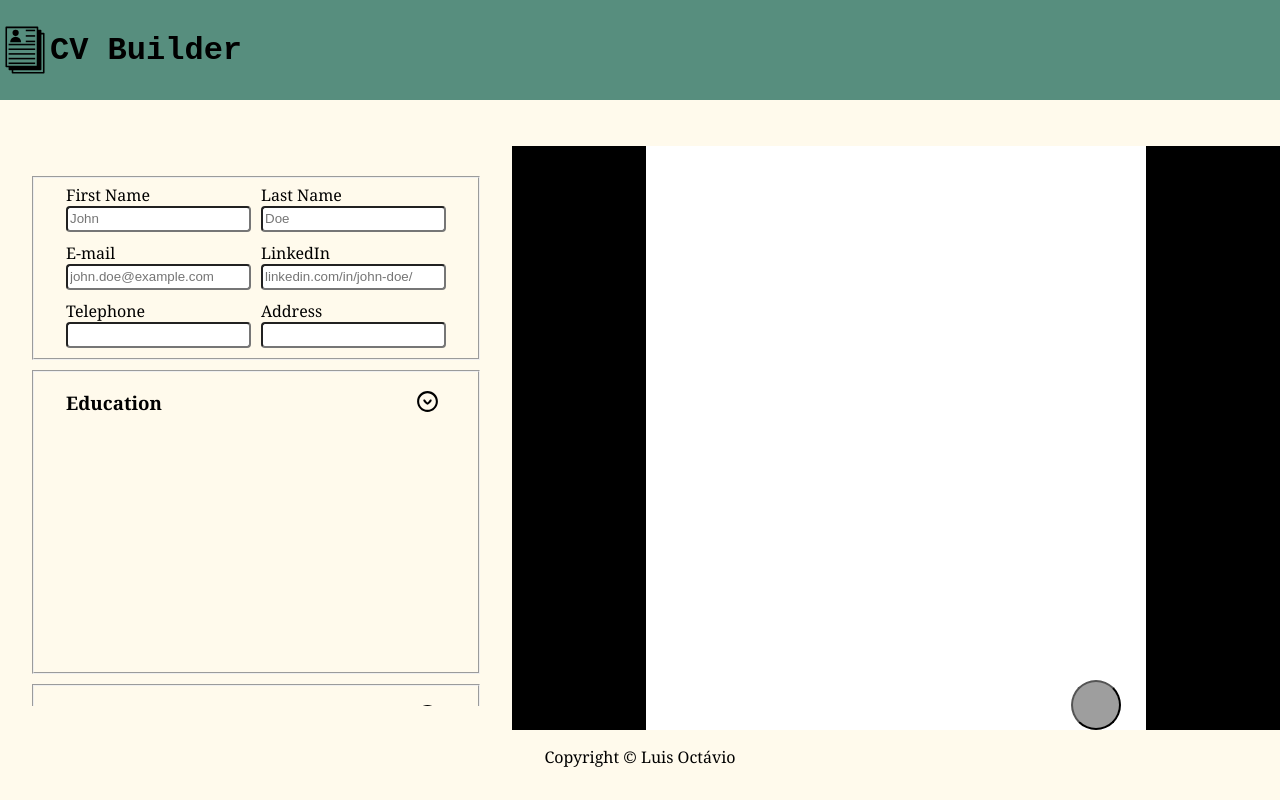
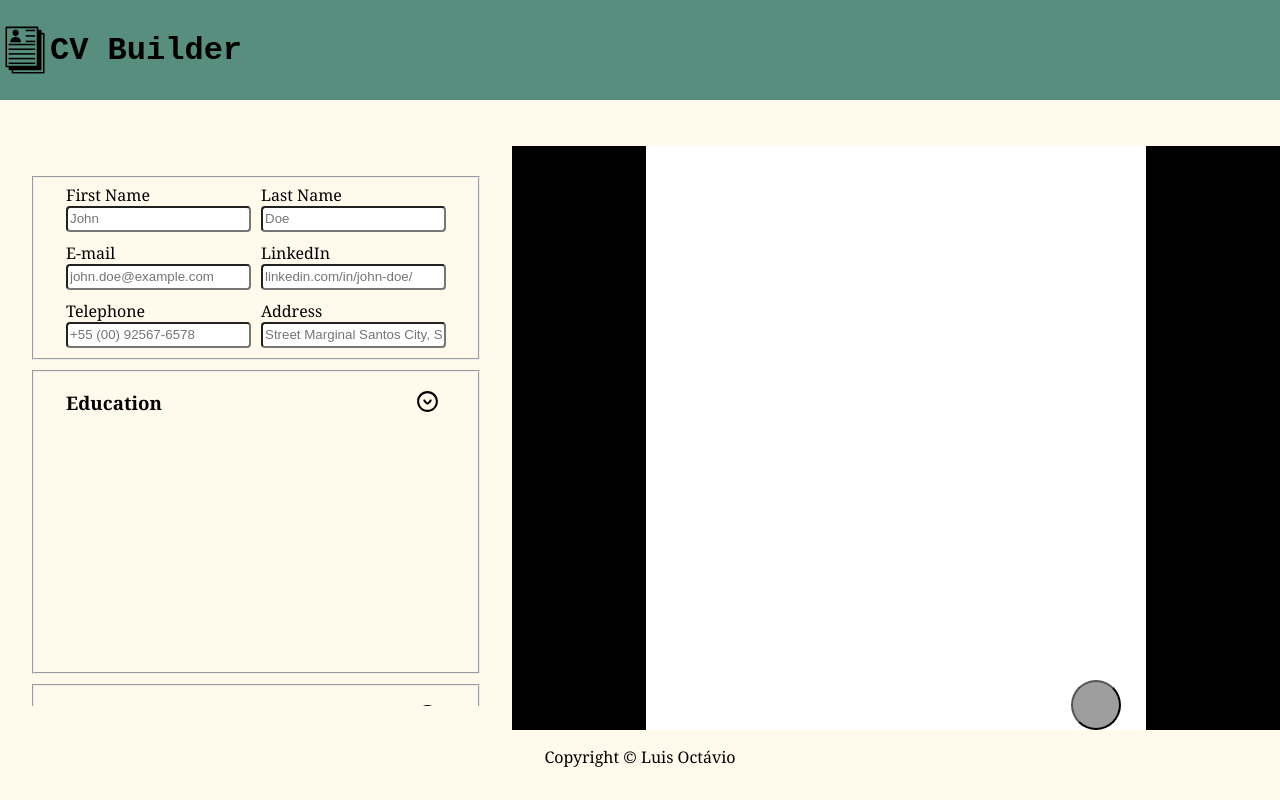
Before and after one commit to Big-Plato/cv-builder, a React (Vite) app: page / in a window 1280 px wide. Built offline with nearby package versions, Linux system fonts and the light colour scheme; grey boxes are pictures that could not be loaded.

Commit message:
feat: hardcoded the template of page section

```diff
--- a/src/components/sections/Form.jsx
+++ b/src/components/sections/Form.jsx
@@ -12,32 +12,44 @@ export default function Form() {
                         text="First Name"
                         type="text"
                         placeholder="John"
+                        name="firstname"
                     />
 
                     <Field
                         text="Last Name"
                         type="text"
                         placeholder="Doe"
+                        name="secondname"
                     />
 
                     <Field
                         text="E-mail"
                         type="email"
                         placeholder="john.doe@example.com"
+                        pattern="/^((?!\.)[\w-_.]*[^.])(@\w+)(\.\w+(\.\w+)?[^.\W])$/gim"
+                        name="email"
                     />
 
                     <Field
                         text="LinkedIn"
                         type="text"
                         placeholder="linkedin.com/in/john-doe/"
+                        pattern="/^(https?:\/\/)?(www\.)?linkedin\.com\/in\/[a-zA-Z0-9\-_]+\/?$/"
+                        name="linkedin"
                     />
 
                     <Field
                         text="Telephone"
+                        type="tel"
+                        placeholder="+55 (00) 92567-6578"
+                        pattern="/^\+\d{2}\s\(\d{2}\)\s\d{5}-\d{4}$/"
+                        name="telephone"
                     />
 
                     <Field
                         text="Address"
+                        placeholder="Street Marginal Santos City, State"
+                        pattern="^[A-Za-zÀ-ÿ0-9\s]+,\s*[A-Za-zÀ-ÿ\s]+,\s*[A-Za-zÀ-ÿ]{2}$"
                     />
                 </fieldset>
 
```
